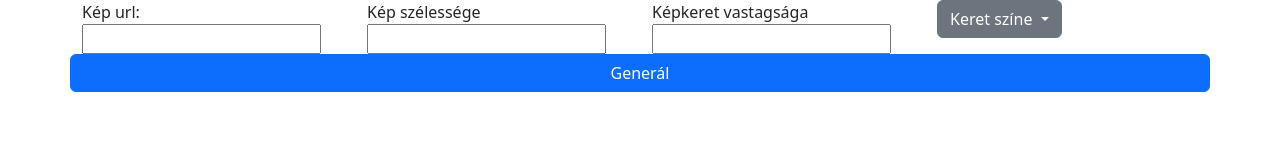
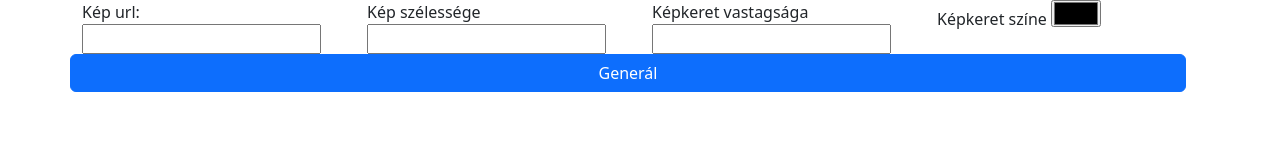
Before and after one commit to HiImZsofi/DigitalisKepkeret, a website built with webpack: page dist/index.html in a window 1280 px wide. Both pictures are taken after a click on the button "Generál". Built offline with nearby package versions, Linux system fonts and the light colour scheme.

Commit message:
set border color dynamically

```diff
--- a/src/index.js
+++ b/src/index.js
@@ -7,8 +7,9 @@ $(document).ready(function() {
         var urlvalue = $( "#url" ).val();  //get url value
         var imgwidth = parseInt($("#width").val()); //get width value and parse it into a number
         var bordervalue = parseInt($("#borderthickness").val());  //get border thickness value and parse it into a number
+        var colorvalue = $( "#bordercolor" ).val();
         $('.picture').attr("src", urlvalue); //img append to specific class
         $(".picture").css('width', imgwidth); //set the css to given number
-        $('.picture').css('border', "solid " + bordervalue + "px red");
+        $('.picture').css('border', "solid " + bordervalue + "px " + colorvalue);
       });
 });
```
Also changed, not shown: dist/index.html.
